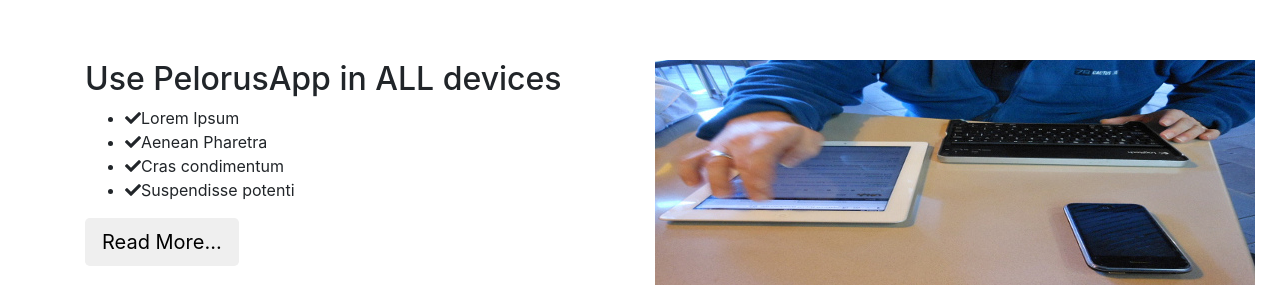
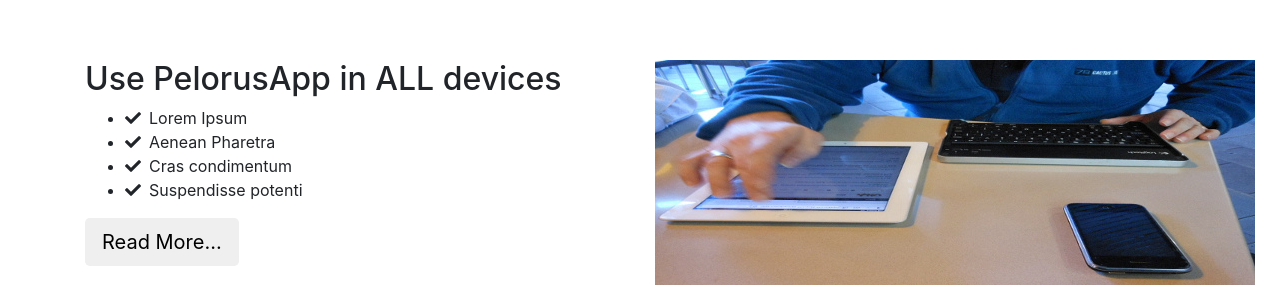
Before and after one commit to laxatzi/PelorousApp, a plain HTML site: page index.html in a window 1280 px wide. Shown: the part 1012-1299 px from the top of the page. Drawn offline with nearby package versions, Linux system fonts and the light colour scheme.

Commit message:
change margin in list

```diff
--- a/index.html
+++ b/index.html
@@ -143,10 +143,10 @@
              <div class="col-md-6">
                 <h2>Use PelorusApp in ALL devices</h2>
                 <ul class="list list-feature">
-                    <li><i class="fa fa-check"></i><span></span>Lorem Ipsum</li>
-                    <li><i class="fa fa-check"></i><span></span>Aenean Pharetra</li>
-                    <li><i class="fa fa-check"></i><span></span>Cras condimentum</li>
-                    <li><i class="fa fa-check"></i><span>Suspendisse potenti</span></li>
+                    <li><i class="fa fa-check"></i><span class="ml-2">Lorem Ipsum</span></li>
+                    <li><i class="fa fa-check"></i><span class="ml-2">Aenean Pharetra</span></li>
+                    <li><i class="fa fa-check"></i><span class="ml-2">Cras condimentum</span></li>
+                    <li><i class="fa fa-check"></i><span class="ml-2">Suspendisse potenti</span></li>
                 </ul>
                 <button href="#" class="btn bnt-primary btn-lg">Read More...</button>
              </div>
```
